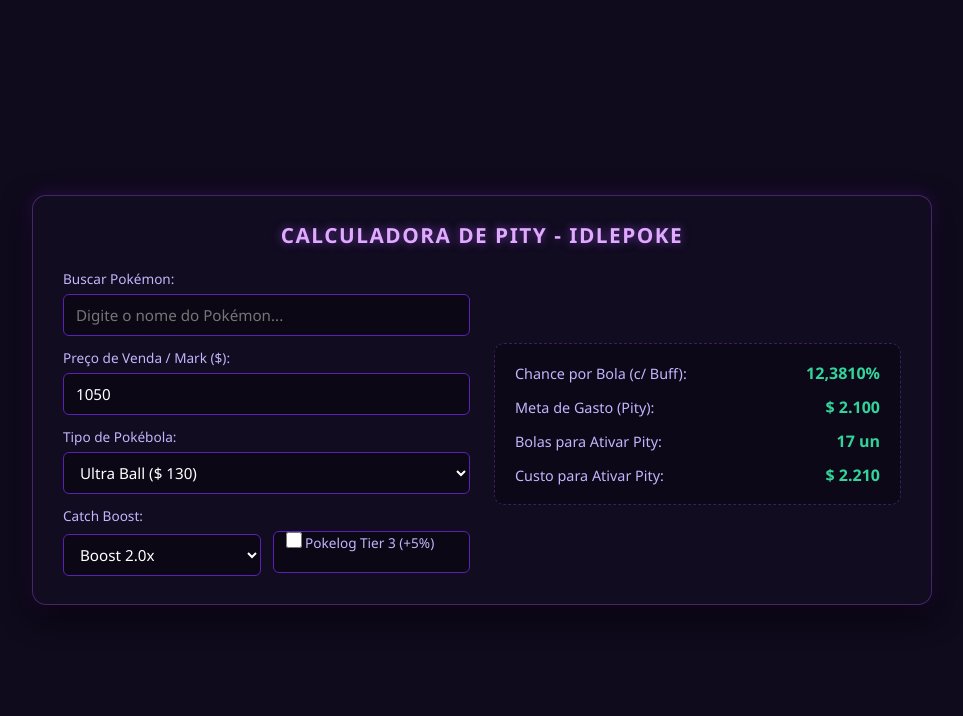
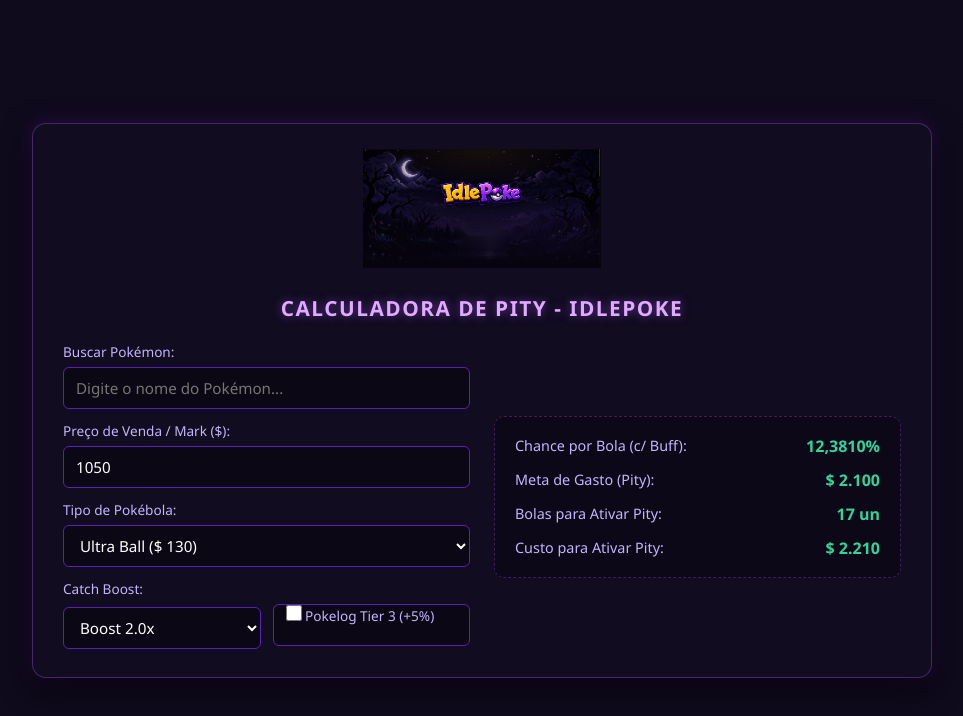
Before and after one commit to Commander-11/calculadora-pity, a plain HTML site: page index.html in a window 1280 px wide. Shown: the whole page, without its empty margins (158-1121 px from the left). Drawn offline with Linux system fonts and the light colour scheme.

Commit message:
Add banner container and image to index.html
Added a banner section with an image to the layout.

```diff
--- a/index.html
+++ b/index.html
@@ -33,6 +33,18 @@
       width: 100%;
       max-width: 900px;
       color: #fff;
+    }
+
+    .banner-container {
+      text-align: center;
+      margin-bottom: 20px;
+    }
+
+    .banner-img {
+      max-width: 100%;
+      height: auto;
+      max-height: 120px;
+      object-fit: contain;
     }
 
     .calc-container h2 {
@@ -175,6 +187,10 @@
 <body>
 
   <div class="calc-container">
+    <div class="banner-container">
+      <img src="idlepoke_sem_botao.png" alt="IdlePoke Logo" class="banner-img">
+    </div>
+
     <h2>Calculadora de Pity - IdlePoke</h2>
 
     <div class="calc-grid">
```
